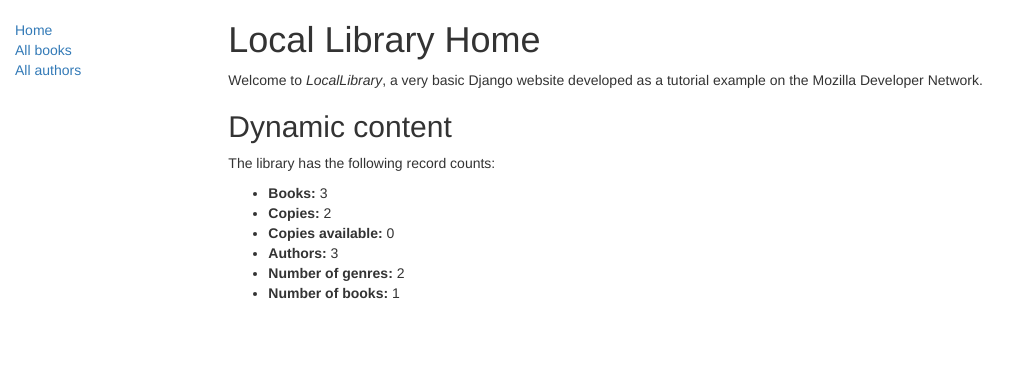
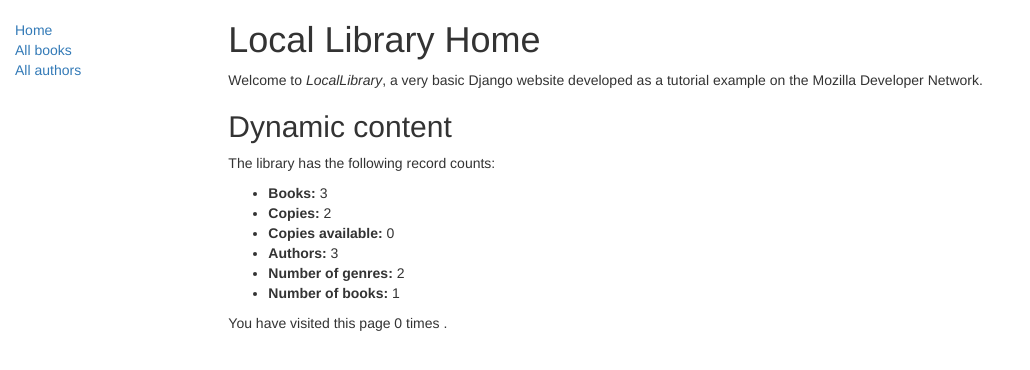
Before and after one commit to goncharovaav/Locallibrary, a Django app: page /catalog/ in a window 1280 px wide. Shown: the top 370 px of the page, without its empty margins (0-1030 px from the left). Run offline with Django 5.2, Linux system fonts and the light colour scheme; data comes from the database, SQL or seed files in the repository; both versions use the stored data as it was after the commit; some libraries are stand-ins or nearby versions.

Commit message:
Sessions

```diff
--- a/Locallibrary/settings.py
+++ b/Locallibrary/settings.py
@@ -38,7 +38,6 @@ INSTALLED_APPS = [
     'django.contrib.messages',
     'django.contrib.staticfiles',
     'catalog.apps.CatalogConfig',
-
 ]
 
 MIDDLEWARE = [
--- a/catalog/views.py
+++ b/catalog/views.py
@@ -8,6 +8,9 @@ def index(request):
     num_instances_avialable=BookInstance.objects.filter(status__exact='a').count()
     num_authors=Author.objects.count()
 
+    num_visits=request.session.get('num_visits',0)
+    request.session['num_visits'] = num_visits+1
+
     count_genres=Genre.objects.filter(name__iregex=r'\b' + 'фантастика' + r'\b').count()
     count_books=Book.objects.filter(title__iregex=r'\b' + 'window' + r'\b').count()
 
@@ -16,7 +19,7 @@ def index(request):
         request,
         'index.html',
         context={'num_books':num_books, 'num_instances':num_instances, 'num_instances_available':num_instances_avialable, 'num_authors':num_authors,
-                 'count_genres':count_genres, 'count_book':count_books},
+                 'count_genres':count_genres, 'count_book':count_books, 'num_visits':num_visits},
     )
 
 class BookListView(generic.ListView):
--- a/templates/index.html
+++ b/templates/index.html
@@ -17,4 +17,12 @@
         <li><strong>Number of genres:</strong> {{ count_genres }}</li>
         <li><strong>Number of books:</strong> {{ count_book }}</li>
     </ul>
+
+    <p>
+        You have visited this page {{ num_visits }}
+        {% if num_visits == 1 %} time
+        {% else %} times
+        {% endif %}.
+    </p>
+
 {% endblock %}
```
Also changed, not shown: db.sqlite3.
